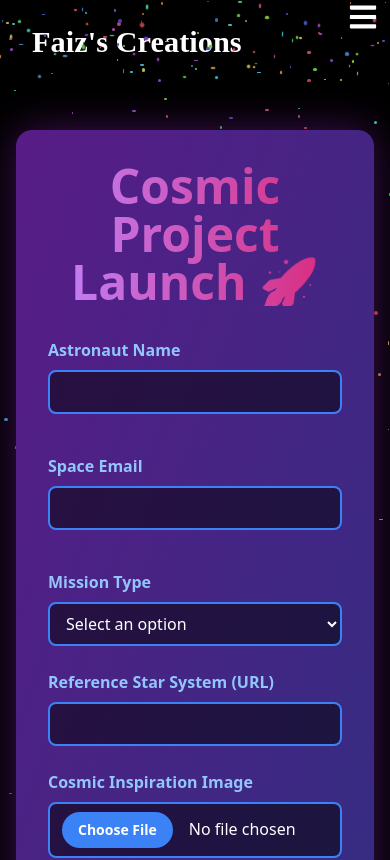
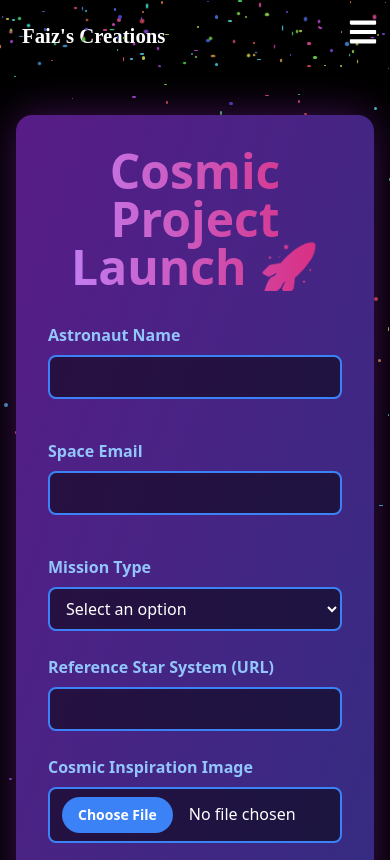
Before and after one commit to mohammadfaiz2722/portfront, a React (Create React App) app: page /projectform in a window 390 px wide. Shown: the top 860 px of the page. Built offline with nearby package versions, Linux system fonts and the light colour scheme; a web font is replaced by a local one.

Commit message:
Update Navbar.css

```diff
--- a/src/components/Navbar.css
+++ b/src/components/Navbar.css
@@ -95,6 +95,10 @@
 {
   #faizCreation{
 
-    font-size: 1.9rem;
+    font-size: 1.3rem;
+    margin-left: -10px;
+  }
+  .hamburger{
+    margin-top: 15px;
   }
 }
```
